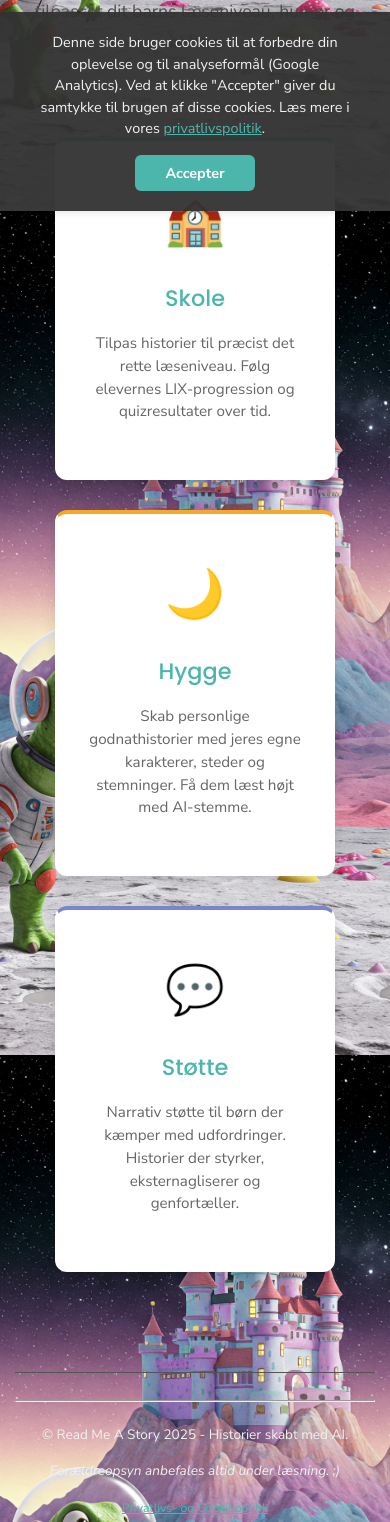
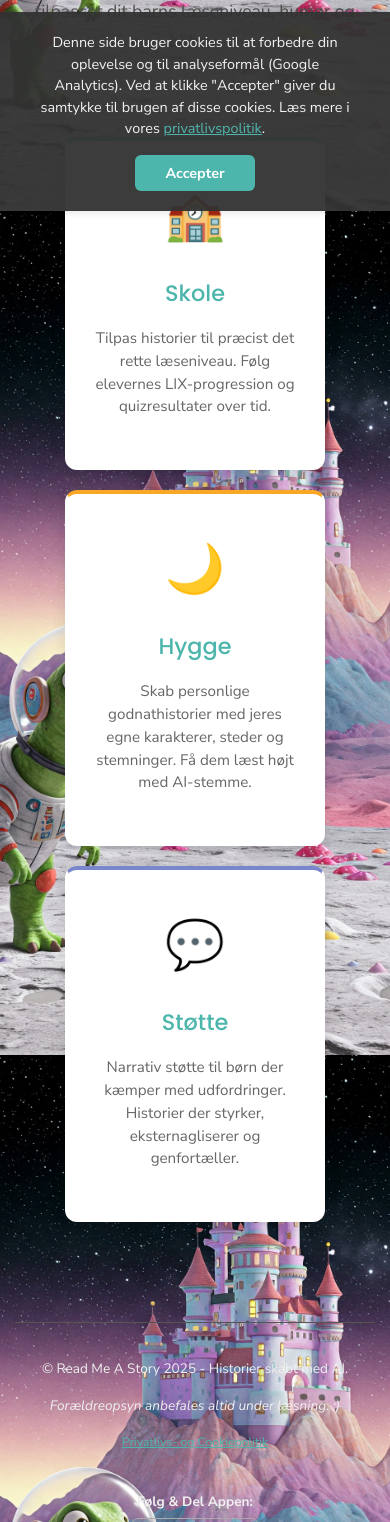
Before and after one commit to Potzen/ai-godnathistorie-generator, a Flask app: page / in a window 390 px wide. Shown: the part 633-2155 px from the top of the page. Run offline with Flask 3, Linux system fonts and the light colour scheme.

Commit message:
Fix design bugs and mobile/layout issues
- Add missing viewport meta tag to base.html and auth_login.html (fixes mobile scaling)
- Remove stray closing brace in style.css (CSS syntax error)
- Remove duplicate @keyframes spin definition
- Remove duplicate cookie consent script from landing.html (was registered twice)
- Remove <hr> from footer (double line: hr + CSS border-top)
- Fix landing cards min-width/gap so 3 cards fit within 800px body without wrapping
- Reduce body padding-bottom from 150px to 80px

https://claude.ai/code/session_01DVg8gfZuDHomiUbJRMt3kB

```diff
--- a/static/style.css
+++ b/static/style.css
@@ -48,7 +48,7 @@ body {
     background-repeat: no-repeat;
     background-attachment: fixed;
     background-color: var(--color-bg);
-    padding-bottom: 150px; /* Plads til cookie banner / footer */
+    padding-bottom: 80px; /* Plads til cookie banner */
 }
 
 /* Header Styling */
@@ -516,15 +516,6 @@ button:disabled, .disabled-button {
 @keyframes spin {
   0% { transform: rotate(0deg); }
   100% { transform: rotate(360deg); }
-}
-
-@keyframes spin {
-    0% {
-        transform: rotate(0deg);
-    }
-    100% {
-        transform: rotate(360deg);
-    }
 }
 
 /* Feedback Sektion */
@@ -1201,10 +1192,7 @@ input:disabled + .slider-label:before {
     transition: background-color 0.2s ease, color 0.2s ease;
     box-sizing: border-box;
     vertical-align: middle;
-    padding-top: 1px; /* NYT: Tilføjet for at skubbe 'i'-symbolet en smule ned. Juster evt. til 2px. */
-}
-/* Forbedret centrering af selve ⓘ-symbolet inde i ikonet */
-
+    padding-top: 1px;
 }
 .info-icon:hover {
     background-color: var(--color-primary);
--- a/templates/auth_login.html
+++ b/templates/auth_login.html
@@ -2,6 +2,7 @@
 <html lang="da">
 <head>
     <meta charset="UTF-8">
+    <meta name="viewport" content="width=device-width, initial-scale=1.0">
     <title>Log ind med E-mail - Read Me A Story</title>
     <link rel="stylesheet" href="{{ url_for('static', filename='style.css') }}">
     <style>
@@ -168,7 +169,6 @@
     </main>
 
     <footer>
-       <hr>
         <div class="footer-content">
             <div class="footer-info">
                 <p>© Read Me A Story 2025 - Historier skabt med AI.</p>
--- a/templates/base.html
+++ b/templates/base.html
@@ -2,6 +2,7 @@
 <html lang="da">
 <head>
     <meta charset="UTF-8">
+    <meta name="viewport" content="width=device-width, initial-scale=1.0">
     <title>{% block title %}Read Me A Story{% endblock %}</title>
     <link rel="stylesheet" href="{{ url_for('static', filename='style.css') }}">
     <script async src="https://www.googletagmanager.com/gtag/js?id=G-M319LP9Z6P"></script>
@@ -66,7 +67,6 @@
     </div>
 
     <footer>
-        <hr>
         <div class="footer-content">
             <div class="footer-info">
                 <p>© Read Me A Story 2025 - Historier skabt med AI.</p>
--- a/templates/landing.html
+++ b/templates/landing.html
@@ -21,21 +21,21 @@
 }
 .landing-cards {
     display: flex;
-    gap: 30px;
+    gap: 20px;
     justify-content: center;
     flex-wrap: wrap;
-    padding: 0 20px 60px;
-    max-width: 960px;
+    padding: 0 0 60px;
+    max-width: 800px;
     margin: 0 auto;
 }
 .landing-card {
     background: white;
     border-radius: 12px;
     box-shadow: 0 4px 16px rgba(0,0,0,0.10);
-    padding: 40px 30px;
+    padding: 35px 25px;
     flex: 1;
-    min-width: 240px;
-    max-width: 280px;
+    min-width: 200px;
+    max-width: 260px;
     text-align: center;
     text-decoration: none;
     color: inherit;
@@ -96,20 +96,4 @@
 </div>
 {% endblock %}
 
-{% block scripts %}
-<script>
-(function() {
-    const banner = document.getElementById('cookie-consent-banner');
-    const btn = document.getElementById('accept-cookies-button');
-    if (!banner || !btn) return;
-    const consent = localStorage.getItem('cookieConsent');
-    if (consent !== 'accepted' && consent !== 'rejected') {
-        banner.classList.remove('hidden');
-    }
-    btn.addEventListener('click', () => {
-        localStorage.setItem('cookieConsent', 'accepted');
-        banner.classList.add('hidden');
-    });
-})();
-</script>
-{% endblock %}
+{% block scripts %}{% endblock %}
```
